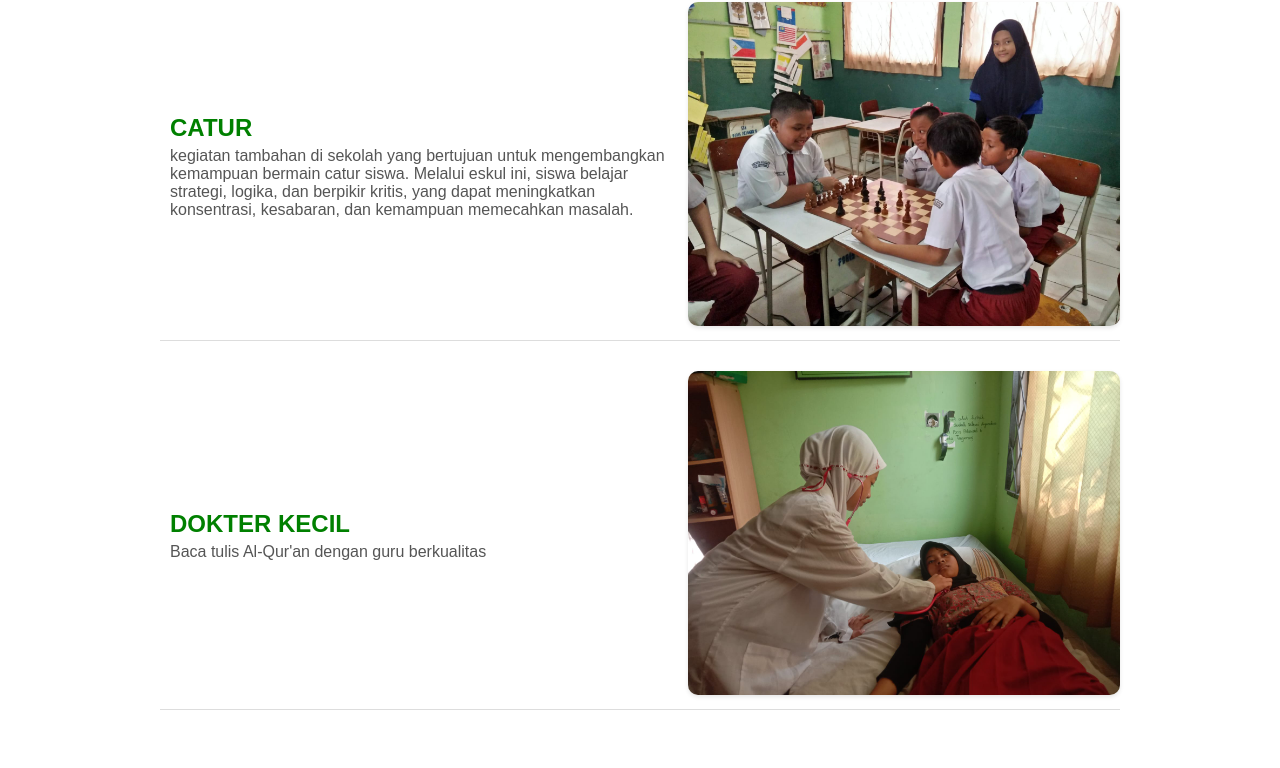
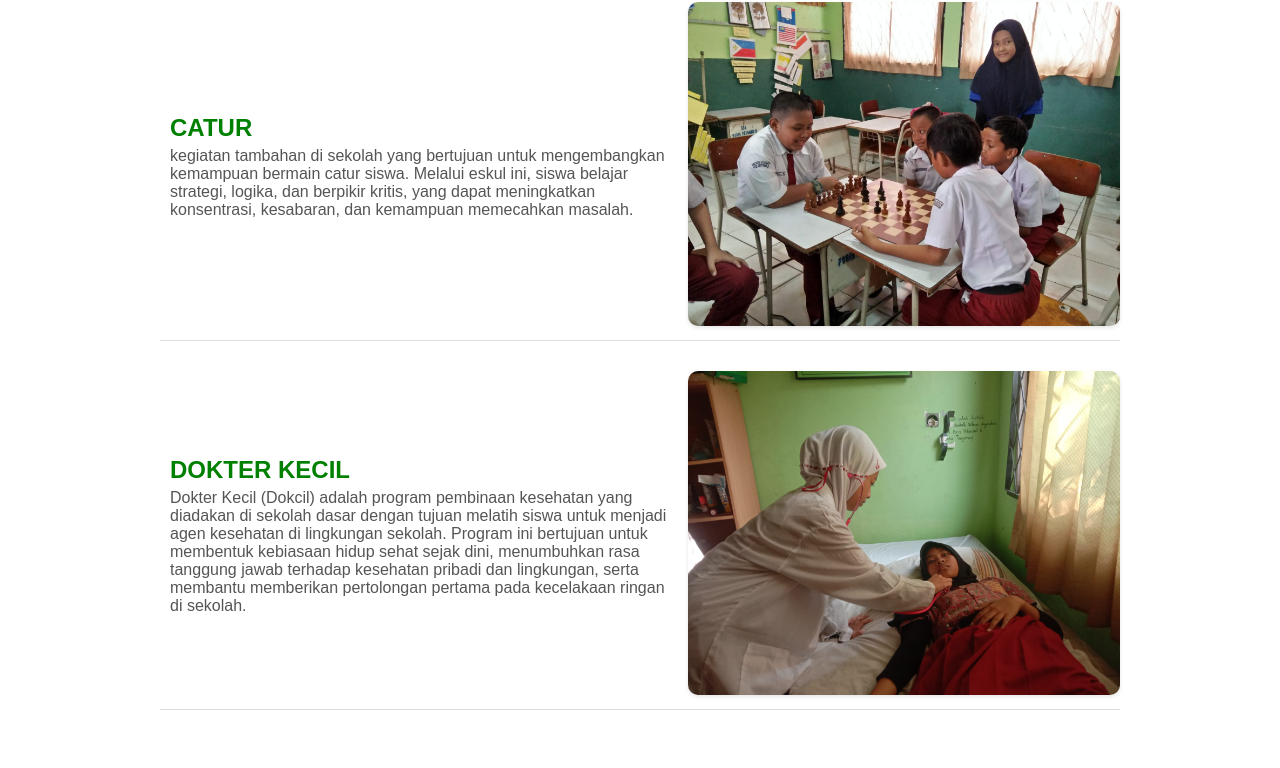
Before and after one commit to SdnPorisPelawad6/Sdn-Poris-Pelawad-6, a plain HTML site: page Ekstra.html in a window 1280 px wide. Shown: the part 2151-2919 px from the top of the page. Drawn offline with Linux system fonts and the light colour scheme.

Commit message:
Update Ekstra.html

```diff
--- a/Ekstra.html
+++ b/Ekstra.html
@@ -625,10 +625,10 @@ footer {
         <div class="program-item">
             <div class="program-text">
                 <h2>DOKTER KECIL</h2>
-                <p>Baca tulis Al-Qur'an dengan guru berkualitas</p>
+                <p>Dokter Kecil (Dokcil) adalah program pembinaan kesehatan yang diadakan di sekolah dasar dengan tujuan melatih siswa untuk menjadi agen kesehatan di lingkungan sekolah. Program ini bertujuan untuk membentuk kebiasaan hidup sehat sejak dini, menumbuhkan rasa tanggung jawab terhadap kesehatan pribadi dan lingkungan, serta membantu memberikan pertolongan pertama pada kecelakaan ringan di sekolah.</p>
             </div>
             <div class="program-image">
-                <img src="img/DOKTERKECIL.jpeg" alt="Lulusan Terbaik">
+                <img src="img/DOKTERKECIL.jpeg" alt="Dokter Kecil">
             </div>
         </div>
     </section>
```
